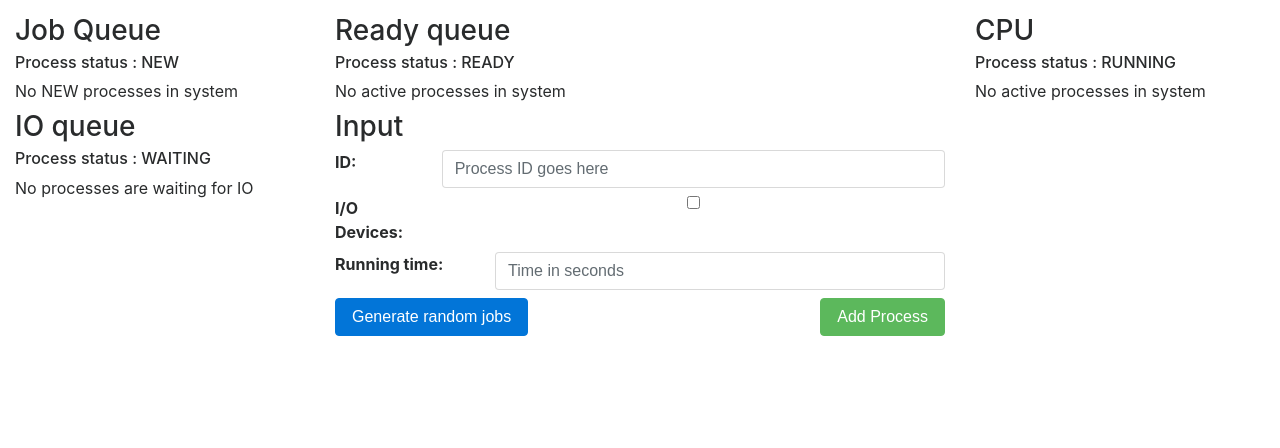
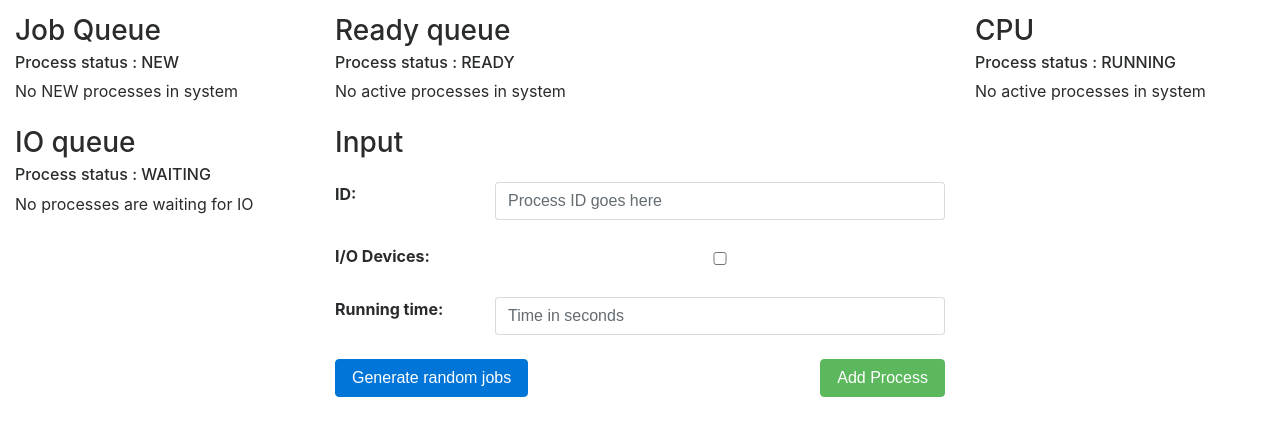
Before and after one commit to Y2ok/system-processes, a plain HTML site: page index.html in a window 1280 px wide. Drawn offline with nearby package versions, Linux system fonts and the light colour scheme; a script that the page names is missing.

Commit message:
Fixed layout for the form

```diff
--- a/index.html
+++ b/index.html
@@ -25,7 +25,7 @@
                         </ul>
                     </div>
                 </div>
-                 <div class="row my-2">
+                 <div class="row my-4">
                     <div class="col-md-12">
                     	<h3>IO queue</h3>
                         <h6>Process status : WAITING</h6>
@@ -45,26 +45,26 @@
                         </ul>
                     </div>
                 </div>
-                <div class="row my-2">
+                <div class="row my-2 my-4">
                     <div class="col-md-12">
                         <h3>Input</h3>
-                        <div class="row my-2">
-                            <div class="col-md-2">
+                        <div class="row my-4 align-center">
+                            <div class="col-md-3">
                                 <b>ID:</b>
                             </div>
-                            <div class="col-md-10">
+                            <div class="col-md-9">
                                 <input type="text" class="form-control" name="id" id="jobId" placeholder="Process ID goes here" />
                             </div>
                         </div>
-                        <div class="row my-2">
-                            <div class="col-md-2">
+                        <div class="row">
+                            <div class="col-md-3">
                                 <b>I/O Devices:</b>
                             </div>
-                            <div class="col-md-10">
+                            <div class="col-md-9 my-2">
                                 <input type="checkbox" class="form-control" name="devices" id="jobDevices" />
                             </div>
                         </div>
-                        <div class="row my-2">
+                        <div class="row my-4 align-center">
                             <div class="col-md-3">
                                 <b>Running time:</b>
                             </div>
@@ -72,7 +72,7 @@
                                 <input type="number" class="form-control" name="time" id="jobTime" placeholder="Time in seconds" />
                             </div>
                         </div>
-                        <div class="row my-2">
+                        <div class="row my-4">
                             <div class="col-md-12">
                                 <button type="button" class="btn btn-primary" onclick="system.randomJobs(5)">Generate random jobs</button>
                                 <button type="button" class="btn btn-success float-right" onclick="system.addProcess()">Add Process</button>
```
